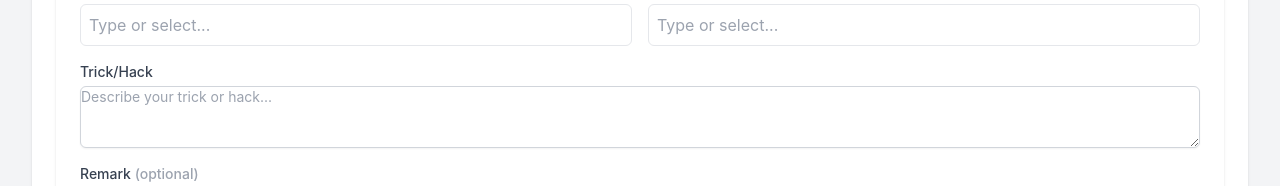
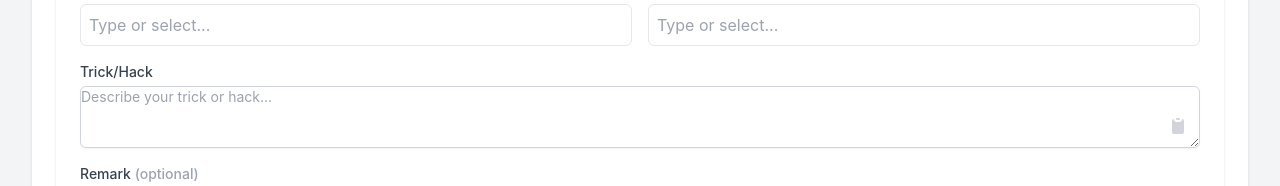
Before and after one commit to japiigit/tricks-db, a React (Vite) app: page / in a window 1280 px wide. Shown: the part 212-398 px from the top of the page. Built offline with nearby package versions, Linux system fonts and the light colour scheme.

Commit message:
coopie button on searchged item done

```diff
--- a/src/App.jsx
+++ b/src/App.jsx
@@ -31,10 +31,10 @@ function App() {
     if (window.electronAPI) {
       try {
         if (editingEntry) {
-          await window.electronAPI.updateEntry(editingEntry.id, entryData); // Fixed typo and added semicolon
+          await window.electronAPI.updateEntry(editingEntry.id, entryData);
           setEditingEntry(null);
         } else {
-          await window.electronAPI.addEntry(entryData); // Added semicolon
+          await window.electronAPI.addEntry(entryData);
         }
         window.electronAPI.getTricks().then(setTricks);
         window.electronAPI.getSubjects().then(setSubjects);
@@ -65,6 +65,18 @@ function App() {
         alert(`Delete failed: ${error.message}`);
       }
     }
+  };
+
+  // Function to copy item text to clipboard
+  const handleCopyItem = (text) => {
+    navigator.clipboard.writeText(text)
+      .then(() => {
+        alert('Copied to clipboard!');
+      })
+      .catch(err => {
+        console.error('Failed to copy:', err);
+        alert('Copy failed');
+      });
   };
 
   const filteredTricks = tricks.filter(
@@ -115,7 +127,24 @@ function App() {
                 <tr key={trick.id} className="border-t">
                   <td className="p-2">{trick.subject}</td>
                   <td className="p-2">{trick.category}</td>
-                  <td className="p-2">{trick.item}</td>
+                  <td className="p-2">
+                    <div className="flex items-center">
+                      <span className="mr-2">{trick.item}</span>
+                      <button
+                        onClick={() => handleCopyItem(trick.item)}
+                        className="text-blue-500 hover:text-blue-700"
+                        title="Copy to clipboard"
+                      >
+                        <svg xmlns="http://www.w3.org/2000/svg"
+                             className="h-5 w-5"
+                             viewBox="0 0 20 20"
+                             fill="currentColor">
+                          <path d="M8 3a1 1 0 011-1h2a1 1 0 110 2H9a1 1 0 01-1-1z" />
+                          <path d="M6 3a2 2 0 00-2 2v11a2 2 0 002 2h8a2 2 0 002-2V5a2 2 0 00-2-2 3 3 0 01-3 3H9a3 3 0 01-3-3z" />
+                        </svg>
+                      </button>
+                    </div>
+                  </td>
                   <td className="p-2">{trick.remark}</td>
                   <td className="p-2">
                     <button
--- a/src/components/DynamicDropdown.jsx
+++ b/src/components/DynamicDropdown.jsx
@@ -5,10 +5,14 @@ const DynamicDropdown = ({
   options,
   value,
   onChange,
-  onCreate
+  onCreate,
+  onDelete, // New prop for deleting options
+  onEdit // New prop for editing options
 }) => {
   const [inputValue, setInputValue] = useState('');
   const [isOpen, setIsOpen] = useState(false);
+  const [editingOption, setEditingOption] = useState(null); // Track the option being edited
+  const [editValue, setEditValue] = useState(''); // Track the edited value
   const dropdownRef = useRef(null);
 
   // Filter options based on input
@@ -21,12 +25,28 @@ const DynamicDropdown = ({
     const handleClickOutside = event => {
       if (dropdownRef.current && !dropdownRef.current.contains(event.target)) {
         setIsOpen(false);
+        setEditingOption(null); // Reset editing state
       }
     };
 
     document.addEventListener('mousedown', handleClickOutside);
     return () => document.removeEventListener('mousedown', handleClickOutside);
   }, []);
+
+  // Handle edit initiation
+  const handleEditClick = (option) => {
+    setEditingOption(option);
+    setEditValue(option.name);
+  };
+
+  // Handle edit submission
+  const handleEditSubmit = (optionId) => {
+    if (editValue.trim()) {
+      onEdit(optionId, editValue); // Call parent handler to update option
+      setEditingOption(null);
+      setEditValue('');
+    }
+  };
 
   return (
     <div className="relative" ref={dropdownRef}>
@@ -47,7 +67,40 @@ const DynamicDropdown = ({
           {filteredOptions.map(option => (
             <div
               key={option.id}
-              className="p-2 hover:bg-gray-100 cursor-pointer"
+              className="flex items-center p-2 hover:bg-gray-100"
+            >
+              {editingOption?.id === option.id ? (
+                <div className="flex w-full items-center">
+                  <input
+                    type="text"
+                    value={editValue}
+                    onChange={(e) => setEditValue(e.target.value)}
+                    className="w-full p-1 border rounded-md"
+                    autoFocus
+                    onKeyDown={(e) => {
+                      if (e.key === 'Enter') handleEditSubmit(option.id);
+                      if (e.key === 'Escape') setEditingOption(null);
+                    }}
+                  />
+                  <button
+                    onClick={() => handleEditSubmit(option.id)}
+                    className="ml-2 text-green-500 hover:text-green-700"
+                    title="Save"
+                  >
+                    ✓
+                  </button>
+                  <button
+                    onClick={() => setEditingOption(null)}
+                    className="ml-2 text-red-500 hover:text-red-700"
+                    title="Cancel"
+                  >
+                    ✗
+                  </button>
+                </div>
+              ) : (
+                <>
+                  <div
+                    className="flex-grow cursor-pointer"
                     onClick={() => {
                       onChange(option.name);
                       setInputValue('');
@@ -55,6 +108,23 @@ const DynamicDropdown = ({
                     }}
                   >
                     {option.name}
+                  </div>
+                  <button
+                    onClick={() => handleEditClick(option)}
+                    className="ml-2 text-blue-500 hover:text-blue-700"
+                    title="Edit"
+                  >
+                    ✎
+                  </button>
+                  <button
+                    onClick={() => onDelete(option.id)}
+                    className="ml-2 text-red-500 hover:text-red-700"
+                    title="Delete"
+                  >
+                    🗑
+                  </button>
+                </>
+              )}
             </div>
           ))}
 
--- a/src/components/EntryForm.jsx
+++ b/src/components/EntryForm.jsx
@@ -16,6 +16,8 @@ export default function EntryForm({
     remark: '',
   });
 
+  const [copyStatus, setCopyStatus] = useState(''); // State for copy feedback
+
   useEffect(() => {
     if (initialData) {
       setFormData(initialData);
@@ -27,6 +29,18 @@ export default function EntryForm({
     onSubmit(formData);
     if (!initialData) {
       setFormData({ subject: '', category: '', item: '', remark: '' });
+    }
+  };
+
+  // Function to copy item text to clipboard
+  const handleCopyItem = async () => {
+    try {
+      await navigator.clipboard.writeText(formData.item);
+      setCopyStatus('Copied!');
+      setTimeout(() => setCopyStatus(''), 2000); // Clear status after 2 seconds
+    } catch (err) {
+      setCopyStatus('Copy failed!');
+      console.error('Failed to copy:', err);
     }
   };
 
@@ -54,15 +68,45 @@ export default function EntryForm({
           />
         </div>
         <div className="md:col-span-2">
-          <label className="block text-sm font-medium text-gray-700 mb-1">Trick/Hack</label>
+          <div className="flex justify-between items-center mb-1">
+            <label className="block text-sm font-medium text-gray-700">Trick/Hack</label>
+            {copyStatus && (
+              <span className="text-xs text-green-600 transition-opacity duration-300">
+                {copyStatus}
+              </span>
+            )}
+          </div>
+          <div className="relative">
             <textarea
               value={formData.item}
               onChange={(e) => setFormData({ ...formData, item: e.target.value })}
-            className="mt-1 block w-full rounded-md border border-gray-300 shadow-sm focus:border-blue-500 focus:ring-blue-500 sm:text-sm"
+              className="mt-1 block w-full rounded-md border border-gray-300 shadow-sm focus:border-blue-500 focus:ring-blue-500 sm:text-sm pr-10"
               rows={3}
               placeholder="Describe your trick or hack..."
               required
             />
+            <button
+              type="button"
+              onClick={handleCopyItem}
+              disabled={!formData.item}
+              className={`absolute right-2 bottom-2 p-1 rounded ${
+                formData.item
+                  ? 'text-gray-500 hover:text-gray-700 hover:bg-gray-100'
+                  : 'text-gray-300 cursor-not-allowed'
+              }`}
+              aria-label="Copy to clipboard"
+            >
+              <svg
+                xmlns="http://www.w3.org/2000/svg"
+                className="h-5 w-5"
+                viewBox="0 0 20 20"
+                fill="currentColor"
+              >
+                <path d="M8 3a1 1 0 011-1h2a1 1 0 110 2H9a1 1 0 01-1-1z" />
+                <path d="M6 3a2 2 0 00-2 2v11a2 2 0 002 2h8a2 2 0 002-2V5a2 2 0 00-2-2 3 3 0 01-3 3H9a3 3 0 01-3-3z" />
+              </svg>
+            </button>
+          </div>
         </div>
         <div className="md:col-span-2">
           <label className="block text-sm font-medium text-gray-700 mb-1">
```
Lines whose indentation alone changed are shown as unchanged.
